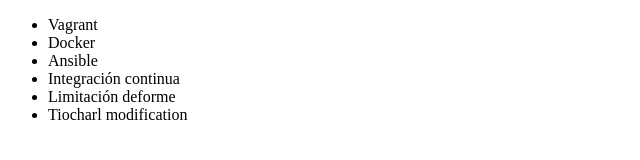
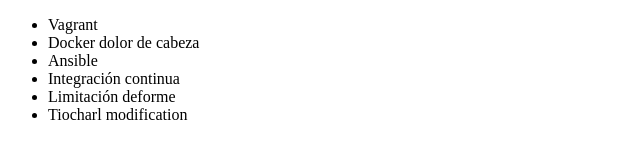
Before and after one commit to Tiocharl/alura-git, a plain HTML site: page Index.html in a window 1280 px wide. Shown: the full height of the page, 0-640 px from the left. Drawn offline with Linux system fonts and the light colour scheme.

Commit message:
Arreglando cagada

```diff
--- a/Index.html
+++ b/Index.html
@@ -7,7 +7,7 @@
 <body>
     <ul>
         <li> Vagrant </li>
-        <li> Docker </li>
+        <li> Docker dolor de cabeza</li>
         <li> Ansible </li>
         <li> Integración continua </li>
         <li> Limitación deforme</li>
```
